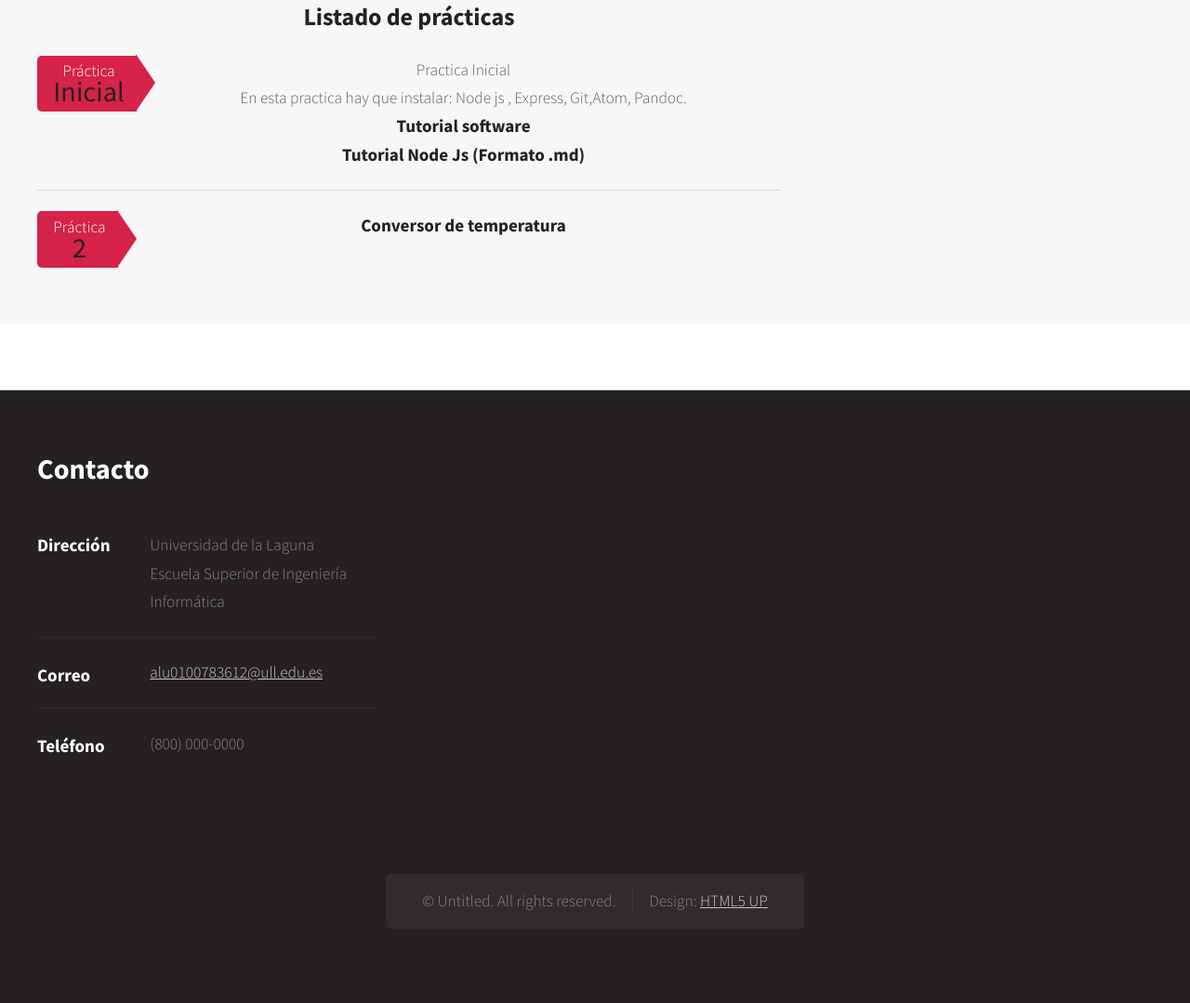
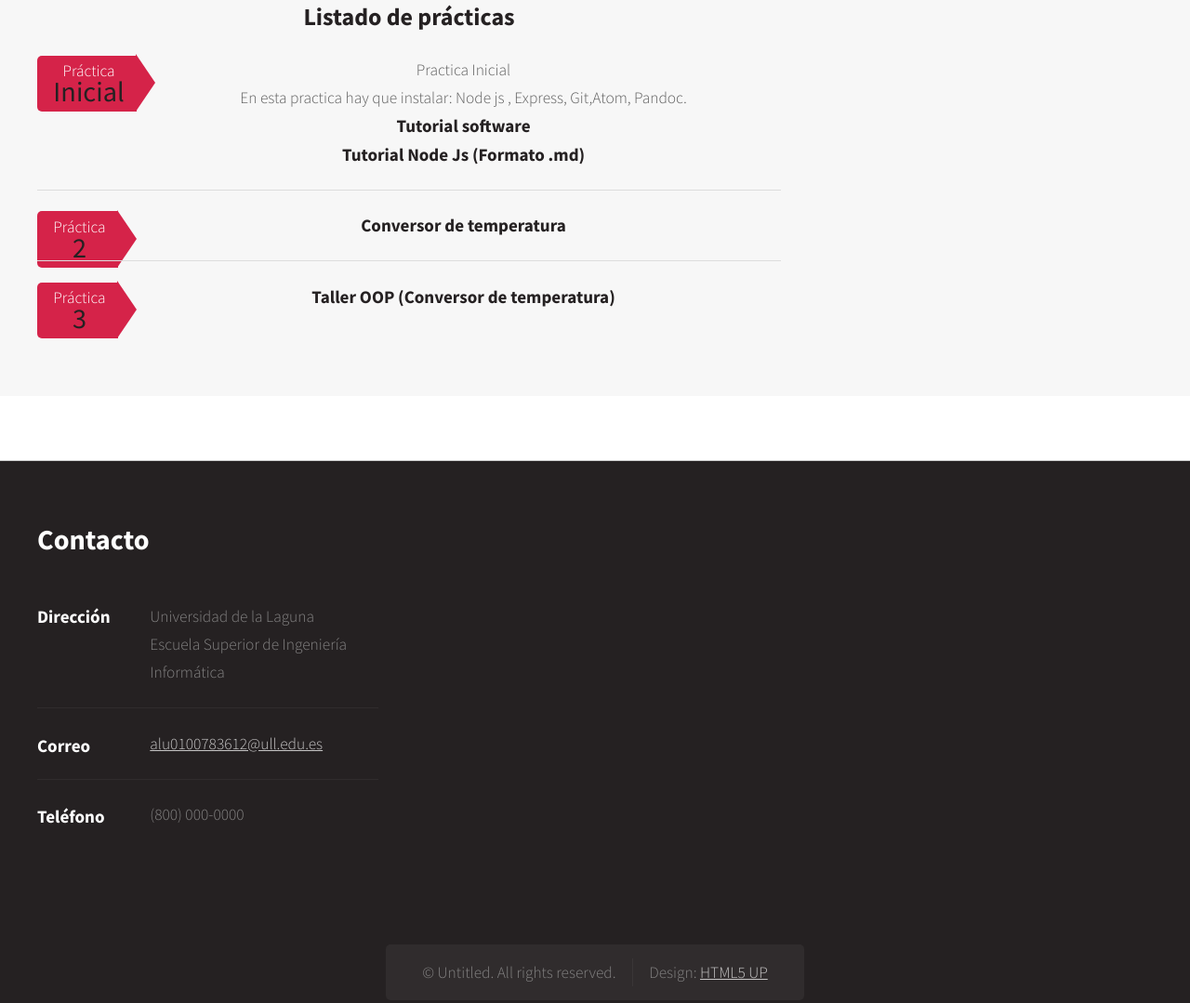
Before and after one commit to alu0100783612/alu0100783612.github.io, a plain HTML site: page DSI/DSI.html in a window 1280 px wide. Shown: the part 770-1849 px from the top of the page at 93% size. Drawn offline with Linux system fonts and the light colour scheme; files whose address does not match are found by name.

Commit message:
añadir enlaces p3 dsi

```diff
--- a/DSI/DSI.html
+++ b/DSI/DSI.html
@@ -69,6 +69,11 @@
 											<h3><a href="http://alu0100768893.github.io/introduccion-josemena-yerayperez/">Conversor de temperatura</a></h3>
 											<p></p>
 										</li>
+										<li>
+											<span class="date">Práctica <strong>3</strong></span>
+											<h3><a href="http://ull-esit-gradoii-dsi.github.io/object-oriented-programming-in-js-josemena-yerayperez/">Taller OOP (Conversor de temperatura) </a></h3>
+											<p></p>
+										</li>
 									</ul>
 								</section>
 							</div>
```
